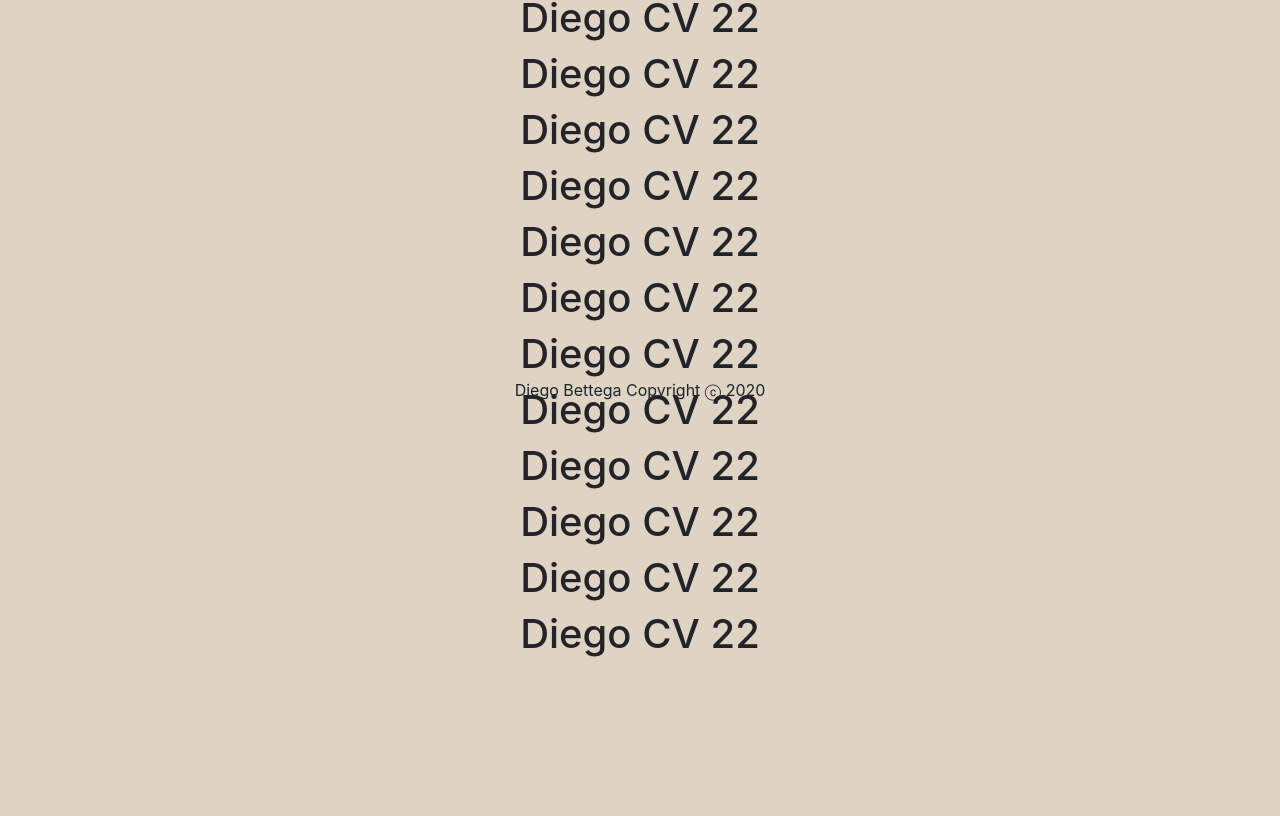
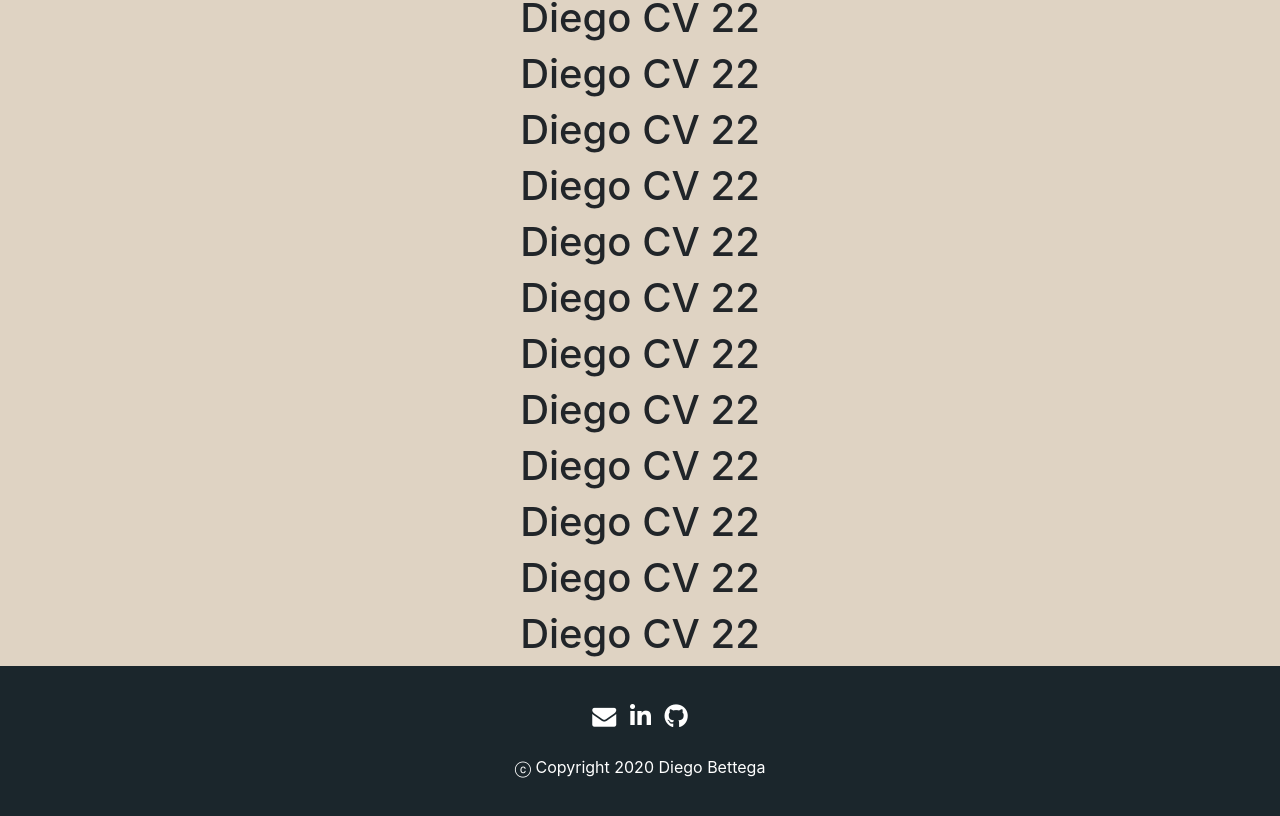
Before and after one commit to diegobettega/DIego-Bettega-CV, a React (Create React App) app: page / in a window 1280 px wide. Shown: the part 430-1246 px from the top of the page. Before the commit the page ends 1096 px from the top, so only its background shows below. Built offline with nearby package versions, Linux system fonts and the light colour scheme.

Commit message:
Deploy app

```diff
--- a/src/App.css
+++ b/src/App.css
@@ -65,7 +65,7 @@ body {
   padding: 0 10px;
 }
 .navbar-dark .navbar-nav .nav-link {
-  color: rgba(255,255,255,.6);
+  opacity: 0.6;
 }
 .nav-link {
   font-size: 1.2rem;
@@ -75,12 +75,22 @@ body {
 
 /*Footer*/
 footer {
-  position: fixed;
+  background-color: #1b262c;
+  color:#fff;
   text-align: center;
   bottom: 0;
-  width: 100%;
-  height: 2.5rem;
+  padding: 3% 0;
 }
 footer p {
-  color: #1b262c;
+  color:#fff;
 }
+.footer-symbol {
+  color:#fff;
+  font-size: 1.5rem;
+}
+.link-decoration {
+  text-decoration: none;
+}
+.footer-symbol:hover {
+  opacity: 0.6;
+}
--- a/src/components/Footer.jsx
+++ b/src/components/Footer.jsx
@@ -3,13 +3,16 @@ import React from "react";
 function Footer() {
   const year = new Date().getFullYear();
   return (
-    <footer class="white-section" id="footer">
-    <div class="container-fluid">
-
-  <br /><br />
-  <p>Diego Bettega Copyright ⓒ {year}</p>
-</div>
-
+    <footer>
+    <div>
+    <a href="mailto:diego.bettega.90@gmail.com" class="link-decoration"><i class="fa fa-envelope footer-symbol"></i></a>
+    &nbsp; &nbsp;
+    <a href="https://www.linkedin.com/in/diego-bettega-59a649b7/" class="link-decoration"><i class="fa fa-linkedin footer-symbol"></i></a>
+    &nbsp; &nbsp;
+    <a href="https://github.com/diegobettega?tab=repositories" class="link-decoration"><i class="fa fa-github footer-symbol"></i></a>
+    <br /><br />
+      <p>ⓒ Copyright {year} Diego Bettega</p>
+      </div>
     </footer>
   );
 }
```
